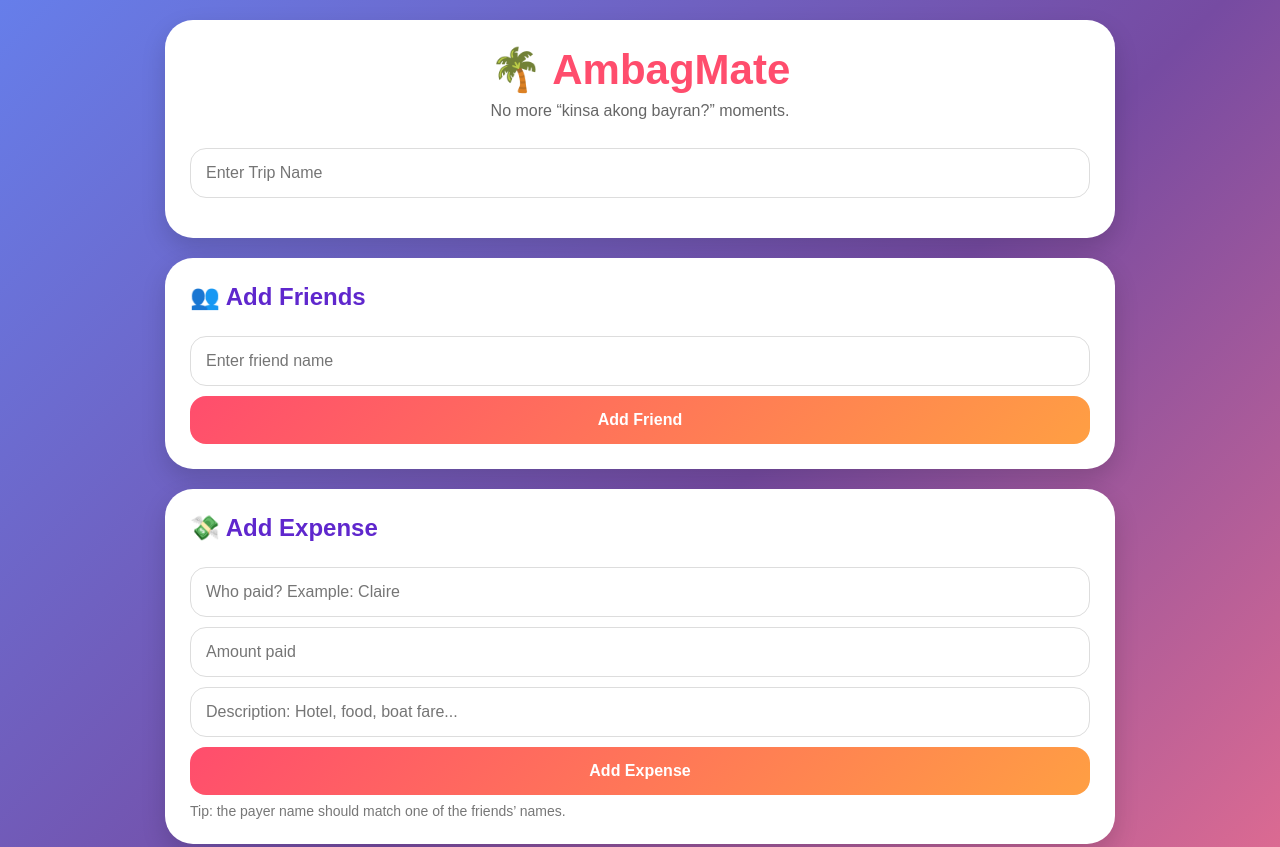
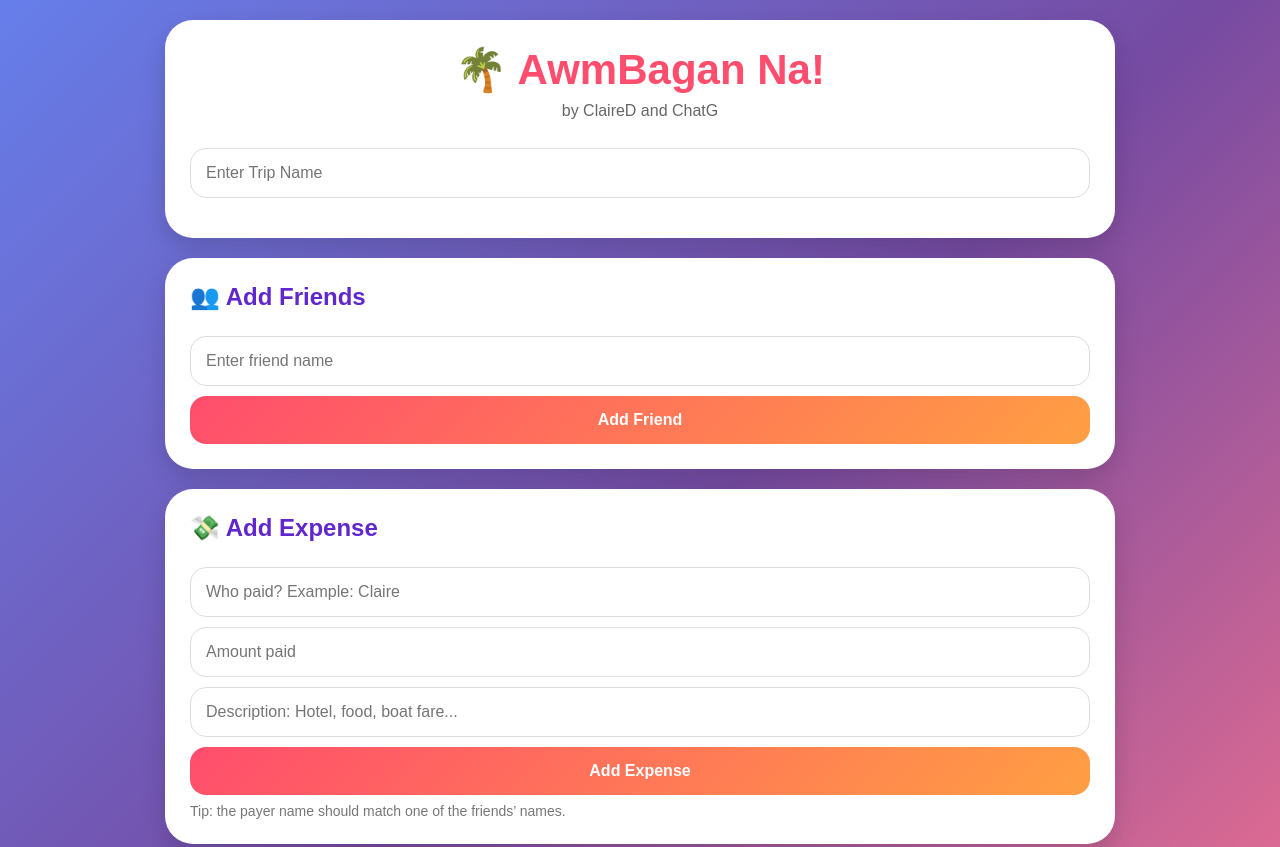
Before and after one commit to claire-ds08/AMBAG, a plain HTML site: page index.html in a window 1280 px wide. Shown: the top 847 px of the page. Drawn offline with Linux system fonts and the light colour scheme.

Commit message:
index.html

```diff
--- a/index.html
+++ b/index.html
@@ -3,7 +3,7 @@
 <head>
   <meta charset="UTF-8" />
   <meta name="viewport" content="width=device-width, initial-scale=1.0" />
-  <title>AmbagMate</title>
+  <title>AwmBagan Na</title>
 
   <style>
     * {
@@ -133,8 +133,8 @@
   <div class="container">
 
     <div class="header">
-      <h1>🌴 AmbagMate</h1>
-      <p class="subtitle">No more “kinsa akong bayran?” moments.</p>
+      <h1>🌴 AwmBagan Na! </h1>
+      <p class="subtitle"> by ClaireD and ChatG</p>
 
       <input type="text" id="tripName" placeholder="Enter Trip Name" />
       <div class="trip-display" id="tripDisplay"></div>
```
